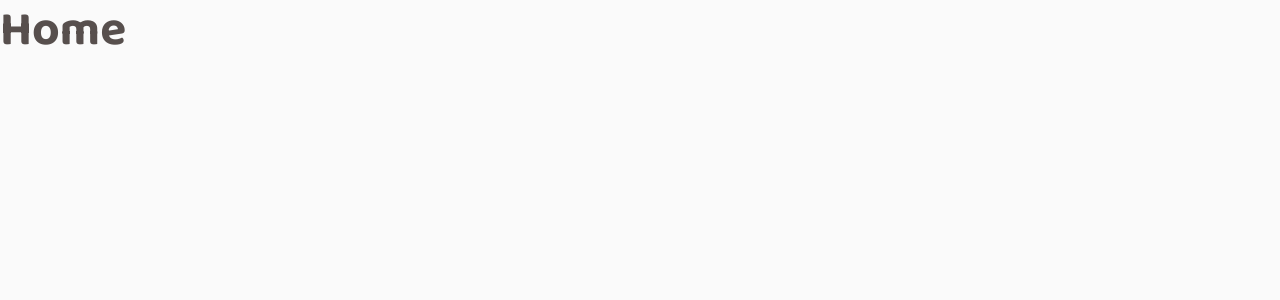
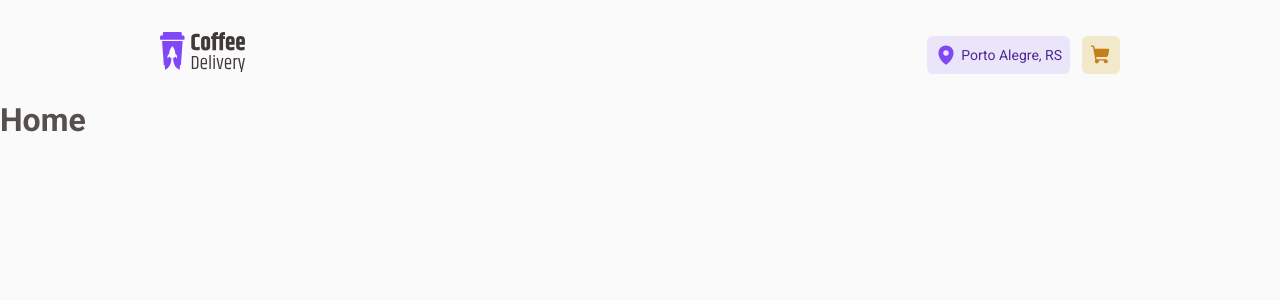
Before and after one commit to MajuFacirolli/coffee-delivery, a React (Vite) app: page / in a window 1280 px wide. Shown: the top 300 px of the page. Built offline with nearby package versions, Linux system fonts and the light colour scheme.

Commit message:
feat: create Header component

```diff
--- a/package.json
+++ b/package.json
@@ -10,6 +10,7 @@
     "preview": "vite preview"
   },
   "dependencies": {
+    "phosphor-react": "^1.4.1",
     "react": "^18.2.0",
     "react-dom": "^18.2.0",
     "react-router-dom": "^6.23.1",
--- a/src/Router.tsx
+++ b/src/Router.tsx
@@ -2,13 +2,16 @@ import { Route, Routes } from "react-router-dom";
 import { Home } from "./pages/Home";
 import { Cart } from "./pages/Cart";
 import { Success } from "./pages/Success";
+import { DefaultLayout } from "./layouts/defaultLayout";
 
 export function Router() {
     return (
         <Routes>
-            <Route path="/" element={<Home />} />
-            <Route path="/cart" element={<Cart />} />
-            <Route path="/success" element={<Success />} />
+            <Route path="/" element={<DefaultLayout />}>
+                <Route path="/" element={<Home />} />
+                <Route path="/cart" element={<Cart />} />
+                <Route path="/success" element={<Success />} />
+            </Route>
         </Routes>
     )
 }
--- /dev/null
+++ b/src/components/Header/index.tsx
@@ -0,0 +1,24 @@
+import { MapPin, ShoppingCart } from "phosphor-react";
+import { Aside, HeaderContainer } from "./styles";
+import { NavLink } from "react-router-dom";
+
+export function Header() {
+    return (
+        <HeaderContainer>
+            <NavLink to="/">
+                <img src="/logo.svg" alt="Coffee Delivery" />
+            </NavLink>
+            <Aside>
+                <div>
+                    <MapPin size={22} weight="fill"/>
+                    <p>Porto Alegre, RS</p>
+                </div>
+                <NavLink to="/cart">
+                    <span>
+                        <ShoppingCart size={22} weight="fill"/>
+                    </span>
+                </NavLink>
+            </Aside>
+        </HeaderContainer>
+    )
+}
--- /dev/null
+++ b/src/components/Header/styles.ts
@@ -0,0 +1,42 @@
+import styled from "styled-components";
+import { mixins } from "../../styles/mixins";
+
+export const HeaderContainer = styled.header`
+    padding: 2rem 10rem;
+    display: flex;
+    justify-content: space-between;
+    align-items: center;
+`
+
+export const Aside = styled.aside`
+    display: flex;
+    gap: 0.75rem;
+
+    div {
+        display: flex;
+        align-items: center;
+        gap: 0.25rem;
+
+        ${mixins.fonts.textS};
+
+        padding: 0.5rem;
+        border-radius: 6px;
+        background: ${props => props.theme["purple-light"]};
+        color: ${props => props.theme.purple};
+
+        p {
+            color: ${props => props.theme["purple-dark"]};
+        }
+
+    }
+
+    span {
+        border-radius: 6px;
+        padding: 0.5rem;
+        background: ${props => props.theme["yellow-light"]};
+        color: ${props => props.theme["yellow-dark"]};
+
+        display: flex;
+        align-items: center;
+    }
+`
--- /dev/null
+++ b/src/layouts/defaultLayout.tsx
@@ -0,0 +1,11 @@
+import { Outlet } from "react-router-dom";
+import { Header } from "../components/Header";
+
+export function DefaultLayout() {
+    return (
+        <div>
+            <Header />
+            <Outlet />
+        </div>
+    )
+}
--- a/src/styles/global.ts
+++ b/src/styles/global.ts
@@ -1,4 +1,5 @@
 import { createGlobalStyle } from "styled-components";
+import { mixins } from "./mixins";
 
 export const GlobalStyle = createGlobalStyle`
     * {
@@ -14,9 +15,6 @@ export const GlobalStyle = createGlobalStyle`
     }
 
     body, input, textarea, button {
-        font-family: 'Baloo 2', sans-serif;
-        font-size: 1.5rem;
-        line-height: 1.3;
-        font-weight: 800;
+        ${mixins.fonts.textM};
     }
 `
--- /dev/null
+++ b/src/styles/mixins.ts
@@ -0,0 +1,89 @@
+import { css } from 'styled-components'
+
+export const mixins = {
+  fonts: {
+    titleXL: css`
+      font-family: 'Baloo 2', sans-serif;
+      font-size: 3rem;
+      line-height: 130%;
+      font-weight: 800;
+    `,
+
+    titleL: css`
+      font-family: 'Baloo 2', sans-serif;
+      font-size: 2rem;
+      line-height: 130%;
+      font-weight: 800;
+    `,
+
+    titleM: css`
+      font-family: 'Baloo 2', sans-serif;
+      font-size: 1.5rem;
+      line-height: 130%;
+      font-weight: 800;
+    `,
+
+    titleS: css`
+      font-family: 'Baloo 2', sans-serif;
+      font-size: 1.25rem;
+      line-height: 130%;
+      font-weight: 700;
+    `,
+
+    titleXS: css`
+      font-family: 'Baloo 2', sans-serif;
+      font-size: 1.125rem;
+      line-height: 130%;
+      font-weight: 700;
+    `,
+
+    textL: css`
+      font-family: 'Roboto', sans-serif;
+      font-size: 1.25rem;
+      line-height: 130%;
+      font-weight: 400;
+    `,
+
+    textM: css`
+      font-family: 'Roboto', sans-serif;
+      font-size: 1rem;
+      line-height: 130%;
+      font-weight: 400;
+    `,
+
+    textS: css`
+      font-family: 'Roboto', sans-serif;
+      font-size: 0.875rem;
+      line-height: 130%;
+      font-weight: 400;
+    `,
+
+    textXS: css`
+      font-family: 'Roboto', sans-serif;
+      font-size: 0.75rem;
+      line-height: 130%;
+      font-weight: 700;
+    `,
+
+    tag: css`
+      font-family: 'Roboto', sans-serif;
+      font-size: 0.625rem;
+      line-height: 130%;
+      font-weight: 700;
+    `,
+
+    buttonG: css`
+      font-family: 'Roboto', sans-serif;
+      font-size: 0.875rem;
+      line-height: 160%;
+      font-weight: 700;
+    `,
+
+    buttonM: css`
+      font-family: 'Roboto', sans-serif;
+      font-size: 0.75rem;
+      line-height: 160%;
+      font-weight: 400;
+    `,
+  },
+}
```
Also changed, not shown: 1 other file (tests, documents, lock files or other folders).
